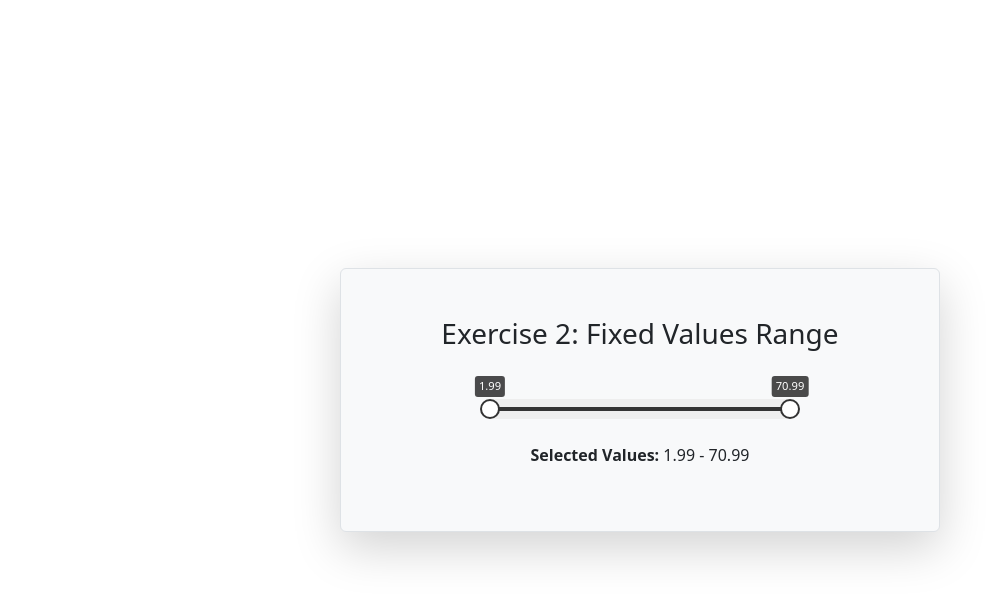
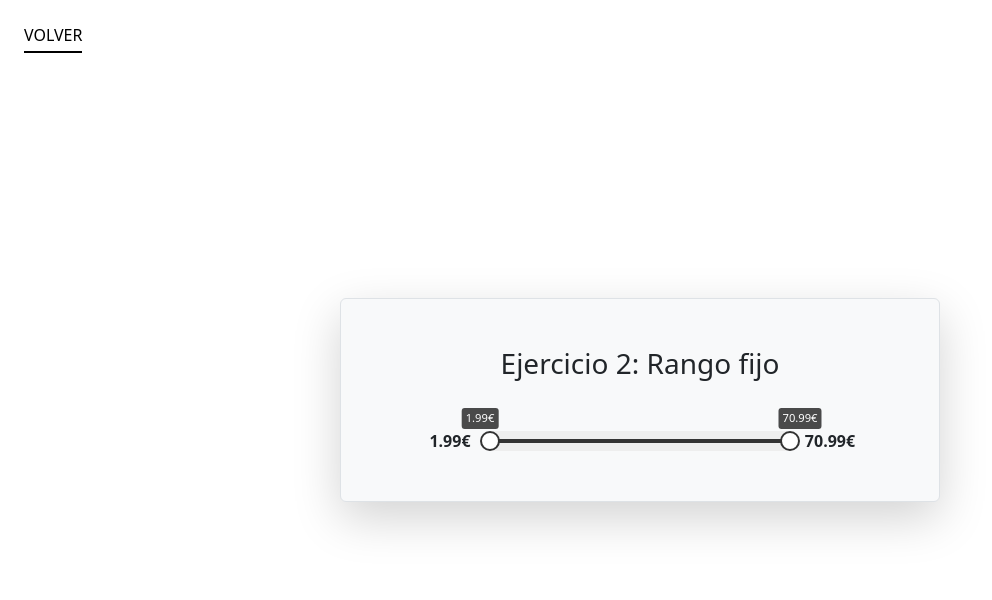
Before and after one commit to sandratondo/test_mango, a Next.js app: page /exercise2 in a window 1280 px wide. Shown: the top 600 px of the page, without its empty margins (0-992 px from the left). Built offline with nearby package versions, Linux system fonts and the light colour scheme.

Commit message:
check bien

```diff
--- a/src/app/exercise2/page.tsx
+++ b/src/app/exercise2/page.tsx
@@ -3,6 +3,7 @@
 import React, { useState, useEffect } from 'react';
 import Range from '../../components/Range/Range';
 import { getFixedValues } from '../../mocks/api';
+import Link from "next/link";
 
 const Exercise2Page: React.FC = () => {
   const [values, setValues] = useState<[number, number] | null>(null);
@@ -34,12 +35,19 @@ const Exercise2Page: React.FC = () => {
   }
 
   return (
+    <div>
+      <div className="m-4 wrap">
+        <Link href="/" className="custom-link">
+          VOLVER
+        </Link>
+      </div>
       <div className="d-flex justify-content-center align-items-center min-vh-100" style={{ padding: "20px" }}>
         <div className="text-center p-5 border rounded shadow-lg bg-light w-100" style={{ maxWidth: "600px" }}>
-        <h3 className="mb-5">Exercise 2: Fixed Values Range</h3>
+          <h3 className="mb-5">Ejercicio 2: Rango fijo</h3>
 
           {/* Componente de rango con valores fijos */}
-        <div className="d-flex justify-content-center">
+          <div className="d-flex justify-content-center align-items-center">
+            <p className="mb-0" style={{ width: "80px" }}><strong>{values[0].toFixed(2)}€</strong></p>
               <Range
                 min={fixedValues[0]} // El mínimo valor de fixedValues
                 max={fixedValues[fixedValues.length - 1]} // El máximo valor de fixedValues
@@ -47,12 +55,9 @@ const Exercise2Page: React.FC = () => {
                 values={values}
                 onValuesChange={handleValuesChange}
               />
+            <p className="mb-0" style={{ width: "80px" }}><strong>{values[1].toFixed(2)}€</strong></p>
           </div>
-
-        {/* Muestra los valores seleccionados */}
-        <p className="mt-4">
-          <strong>Selected Values:</strong> {values[0].toFixed(2)} - {values[1].toFixed(2)}
-        </p>
+        </div>
       </div>
     </div>
   );
--- a/src/components/Range/Range.tsx
+++ b/src/components/Range/Range.tsx
@@ -146,7 +146,7 @@ const Range: React.FC<RangeProps> = ({
         style={getHandleStyle('min')}
         onMouseDown={(e) => handleMouseDown(e, 'min')}
       >
-        <span className={styles.handleLabel}>{getDisplayedValue('min').toFixed(2)}</span>
+        <span className={styles.handleLabel} style={{ marginLeft: "-10px" }}>{getDisplayedValue('min').toFixed(2)}€</span>
       </div>
       <div
         ref={handleMaxRef}
@@ -154,7 +154,7 @@ const Range: React.FC<RangeProps> = ({
         style={getHandleStyle('max')}
         onMouseDown={(e) => handleMouseDown(e, 'max')}
       >
-        <span className={styles.handleLabel}>{getDisplayedValue('max').toFixed(2)}</span>
+        <span className={styles.handleLabel} style={{ marginLeft: "10px" }}>{getDisplayedValue('max').toFixed(2)}€</span>
       </div>
     </div>
   );
--- a/src/styles/globals.css
+++ b/src/styles/globals.css
@@ -1,2 +1,23 @@
 /* src/styles/globals.css */
 @import 'bootstrap/dist/css/bootstrap.min.css';
+
+  .wrap{
+    position: absolute;
+    width: fit-content;
+    cursor:pointer;
+    line-height: normal;
+  }
+
+  .custom-link {
+    text-decoration: none;
+    color: black;
+    position: relative;
+  }
+  .custom-link::after {
+    content: "";
+    display: block;
+    width: 100%;
+    height: 2px;
+    background-color: black;
+    margin-top: 5px;
+  }
```
Also changed, not shown: src/app/exercise1/page.tsx (+10 -2 lines), src/app/page.tsx (+8 -6 lines). Lines whose indentation alone changed are shown as unchanged.
